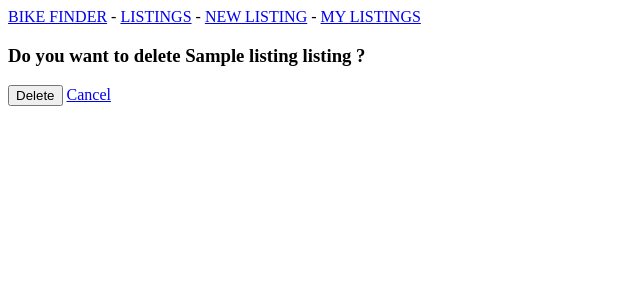
After one commit to RebeccaSchmelzer/listings-app, a Django app: page /delete_listing/1/ in a window 1280 px wide. The commit adds this page. Shown: the top 300 px of the page, without its empty margins (0-640 px from the left). Run offline with Django 5.2, Linux system fonts and the light colour scheme; tables that the repository leaves empty hold one stand-in row (values such as "Sample post").

Commit message:
delete function

```diff
--- /dev/null
+++ b/listings/templates/listings/delete_listing.html
@@ -0,0 +1,16 @@
+{% extends "listings/base.html" %}
+
+{% block content %}
+<div class="main">
+    <form method="POST">
+        <div class="container">
+            <!-- Security token by Django -->
+            {% csrf_token %}
+            <h3>Do you want to delete <b>{{listing.title}}</b> listing ? </h3>
+            <p><input type="submit" class="btn" value="Delete" />
+            <a class= "btn" href="{% url 'listings:my_listings'%}">Cancel</a></p>
+        </div>
+    </form>
+</div>
+
+{% endblock content %}
--- a/listings/templates/listings/my_listings.html
+++ b/listings/templates/listings/my_listings.html
@@ -25,6 +25,9 @@
 					<td><a class="btn" href="{% url 'listings:detail' my_listing.id %}">View</a></td>
 					<td></td>
 					<a class="btn" href="{% url 'listings:edit_listing' my_listing.id %}">Edit</a>
+
+					<a class="btn" href="{% url 'listings:delete_listing' my_listing.id %}">Delete</a>
+
 					<td><a class="btn" href="">Delete</a></td>
 				</tr>
 
--- a/listings/urls.py
+++ b/listings/urls.py
@@ -12,4 +12,5 @@ urlpatterns = [
     path('all_listings/<detail_id>/', views.detail, name='detail'),
     path('my_listings', views.my_listings, name='my_listings'),
     path('edit_listing/<edit_id>/', views.edit_listing, name='edit_listing'),
+    path('delete_listing/<delete_id>/', views.delete_listing, name='delete_listing'),
 ]
--- a/listings/views.py
+++ b/listings/views.py
@@ -51,3 +51,11 @@ def edit_listing(request, edit_id):
 
     context = {'listing': listing, 'form': form}
     return render(request, 'listings/edit_listing.html', context)
+
+def delete_listing(request, delete_id):
+    listing = Listings.objects.get(id=delete_id)
+    if request.method == 'POST':
+        listing.delete()
+        return redirect('listings:all_listings')
+    context = {'listing': listing}
+    return render(request, 'listings/delete_listing.html', context)
```
